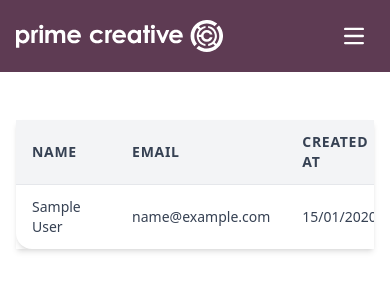
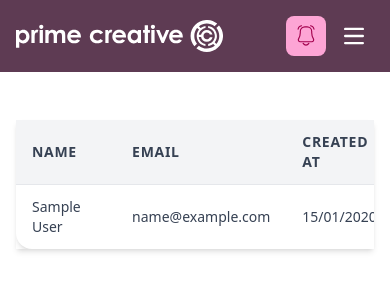
Before and after one commit to lsblackburn/Annual-Leave-Booker, a Flask app: page /controlpanel in a window 390 px wide. Shown: the top 300 px of the page. Run offline with Flask 3, Linux system fonts and the light colour scheme; the visitor is signed in with stand-in values (Sample User, id 1); tables that the repository leaves empty hold one stand-in row (values such as "Sample post"); some libraries are stand-ins or nearby versions.

Commit message:
Responsive for navigation, notification badge responsive

```diff
--- a/templates/components/nav.html
+++ b/templates/components/nav.html
@@ -3,15 +3,44 @@
         <a href="/" class="flex items-center space-x-3 rtl:space-x-reverse">
             <img src="{{ url_for('static', filename='assets/logo.svg') }}" class="h-8" alt="Prime Creative Logo" />
         </a>
+
+        <div class="flex flex-column items-center gap-2">
+
+            {% if g.user and g.user.is_admin %} <!-- Admin link only visible to admin users -->
+            <a href="/pending-leave" class="block md:hidden">
+                <div class="relative bg-pink-300 p-2 rounded-lg cursor-pointer">
+                    <svg class="w-6 h-6 text-pink-800 animate-wiggle" xmlns="http://www.w3.org/2000/svg"
+                        viewBox="0 0 21 21">
+                        <path fill="none" stroke="currentColor" stroke-linecap="round" stroke-linejoin="round"
+                            d="M15.585 15.5H5.415A1.65 1.65 0 0 1 4 13a10.526 10.526 0 0 0 1.5-5.415V6.5a4 4 0 0 1 4-4h2a4 4 0 0 1 4 4v1.085c0 1.907.518 3.78 1.5 5.415a1.65 1.65 0 0 1-1.415 2.5zm1.915-11c-.267-.934-.6-1.6-1-2s-1.066-.733-2-1m-10.912 3c.209-.934.512-1.6.912-2s1.096-.733 2.088-1M13 17c-.667 1-1.5 1.5-2.5 1.5S8.667 18 8 17" />
+                    </svg>
+                    {% if g.pending_leave_count > 0 %}
+                    <div
+                        class="px-1 py-0.5 bg-pink-400 min-w-5 rounded-full text-center text-white text-xs absolute -top-2 -end-1 translate-x-1/4 text-nowrap">
+                        <div class="absolute top-0 start-0 rounded-full -z-10 animate-ping bg-pink-400 w-full h-full">
+                        </div>
+                        {{ g.pending_leave_count }}
+                    </div>
+                    {% endif %}
+                </div>
+            </a>
+            {% endif %}
+
             <button data-collapse-toggle="navbar-dropdown" type="button"
                 class="inline-flex items-center p-2 w-10 h-10 justify-center text-sm text-gray-500 rounded-lg md:hidden hover:bg-gray-100 focus:outline-none focus:ring-2 focus:ring-gray-200 dark:text-gray-400 dark:hover:bg-gray-700 dark:focus:ring-gray-600"
                 aria-controls="navbar-dropdown" aria-expanded="false">
                 <span class="sr-only">Open main menu</span>
-            <svg class="w-5 h-5" aria-hidden="true" xmlns="http://www.w3.org/2000/svg" fill="none" viewBox="0 0 17 14">
+                <svg class="w-5 h-5" aria-hidden="true" xmlns="http://www.w3.org/2000/svg" fill="none"
+                    viewBox="0 0 17 14">
                     <path stroke="white" stroke-linecap="round" stroke-linejoin="round" stroke-width="2"
                         d="M1 1h15M1 7h15M1 13h15" />
                 </svg>
             </button>
+
+        </div>
+
+        <div class="flex-column items-center justify-between gap-8 w-full md:flex md:w-auto">
+
             <div class="hidden w-full md:block md:w-auto" id="navbar-dropdown">
                 <ul
                     class="bg-white md:bg-transparent border-black border-2 flex items-center flex-col font-medium p-4 md:p-0 mt-4 border rounded-lg md:space-x-8 rtl:space-x-reverse md:flex-row md:mt-0 md:border-0">
@@ -33,8 +62,8 @@
                             Account
                             <svg class="w-2.5 h-2.5 ms-2.5" aria-hidden="true" xmlns="http://www.w3.org/2000/svg"
                                 fill="none" viewBox="0 0 10 6">
-                            <path stroke="currentColor" stroke-linecap="round" stroke-linejoin="round" stroke-width="2"
-                                d="m1 1 4 4 4-4" />
+                                <path stroke="currentColor" stroke-linecap="round" stroke-linejoin="round"
+                                    stroke-width="2" d="m1 1 4 4 4-4" />
                             </svg>
                         </button>
 
@@ -49,34 +78,38 @@
                             </ul>
                             <form method="post" action="/logout" class="py-1">
 
-                            <button class="block px-4 py-2 text-sm text-white cursor-pointer w-full text-center">Sign
+                                <button
+                                    class="block px-4 py-2 text-sm text-white cursor-pointer w-full text-center">Sign
                                     out</button>
 
                             </form>
                         </div>
                     </li>
+                </ul>
+            </div>
 
             {% if g.user and g.user.is_admin %} <!-- Admin link only visible to admin users -->
-                <li>
 
-                    <a href="/pending-leave">
+            <a href="/pending-leave" class="hidden md:block">
                 <div class="relative bg-pink-300 p-2 rounded-lg cursor-pointer">
-                        <svg class="w-6 h-6 text-pink-800 animate-wiggle" xmlns="http://www.w3.org/2000/svg" viewBox="0 0 21 21">
+                    <svg class="w-6 h-6 text-pink-800 animate-wiggle" xmlns="http://www.w3.org/2000/svg"
+                        viewBox="0 0 21 21">
                         <path fill="none" stroke="currentColor" stroke-linecap="round" stroke-linejoin="round"
                             d="M15.585 15.5H5.415A1.65 1.65 0 0 1 4 13a10.526 10.526 0 0 0 1.5-5.415V6.5a4 4 0 0 1 4-4h2a4 4 0 0 1 4 4v1.085c0 1.907.518 3.78 1.5 5.415a1.65 1.65 0 0 1-1.415 2.5zm1.915-11c-.267-.934-.6-1.6-1-2s-1.066-.733-2-1m-10.912 3c.209-.934.512-1.6.912-2s1.096-.733 2.088-1M13 17c-.667 1-1.5 1.5-2.5 1.5S8.667 18 8 17" />
                     </svg>
                     {% if g.pending_leave_count > 0 %}
-                            <div class="px-1 py-0.5 bg-pink-400 min-w-5 rounded-full text-center text-white text-xs absolute -top-2 -end-1 translate-x-1/4 text-nowrap">
-                                <div class="absolute top-0 start-0 rounded-full -z-10 animate-ping bg-pink-400 w-full h-full"></div>
+                    <div
+                        class="px-1 py-0.5 bg-pink-400 min-w-5 rounded-full text-center text-white text-xs absolute -top-2 -end-1 translate-x-1/4 text-nowrap">
+                        <div class="absolute top-0 start-0 rounded-full -z-10 animate-ping bg-pink-400 w-full h-full">
+                        </div>
                         {{ g.pending_leave_count }}
                     </div>
                     {% endif %}
                 </div>
             </a>
+            {% endif %}
 
-                </li>
-                {% endif %}
-            </ul>
         </div>
+
     </div>
 </nav>
```
Lines whose indentation alone changed are shown as unchanged.
